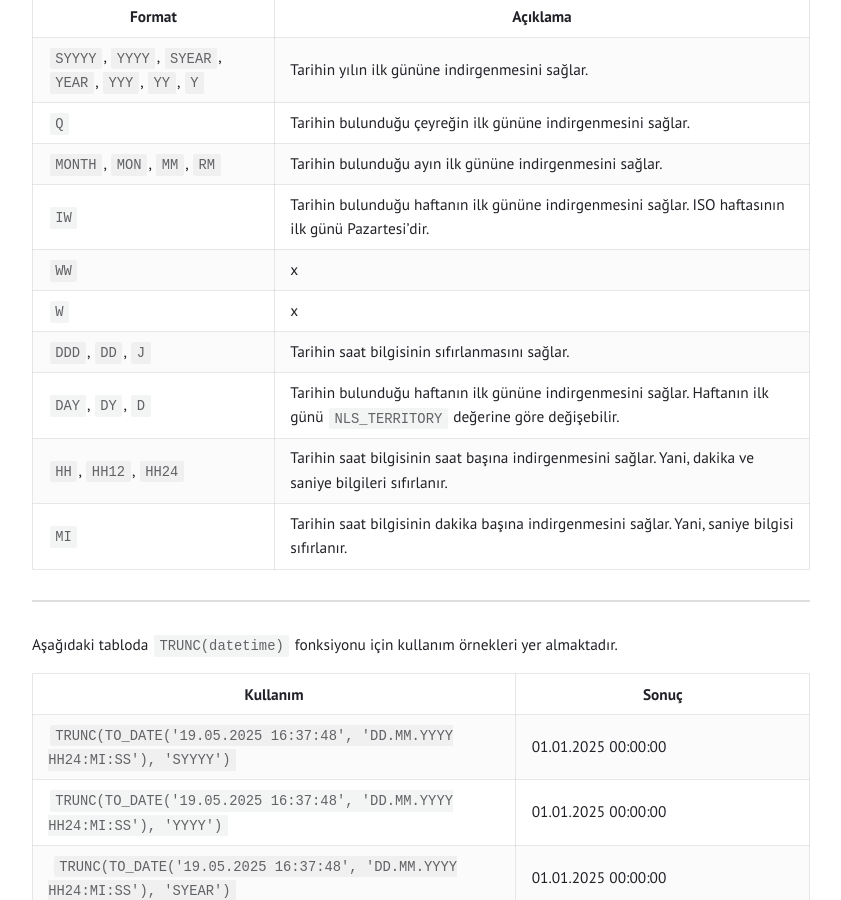
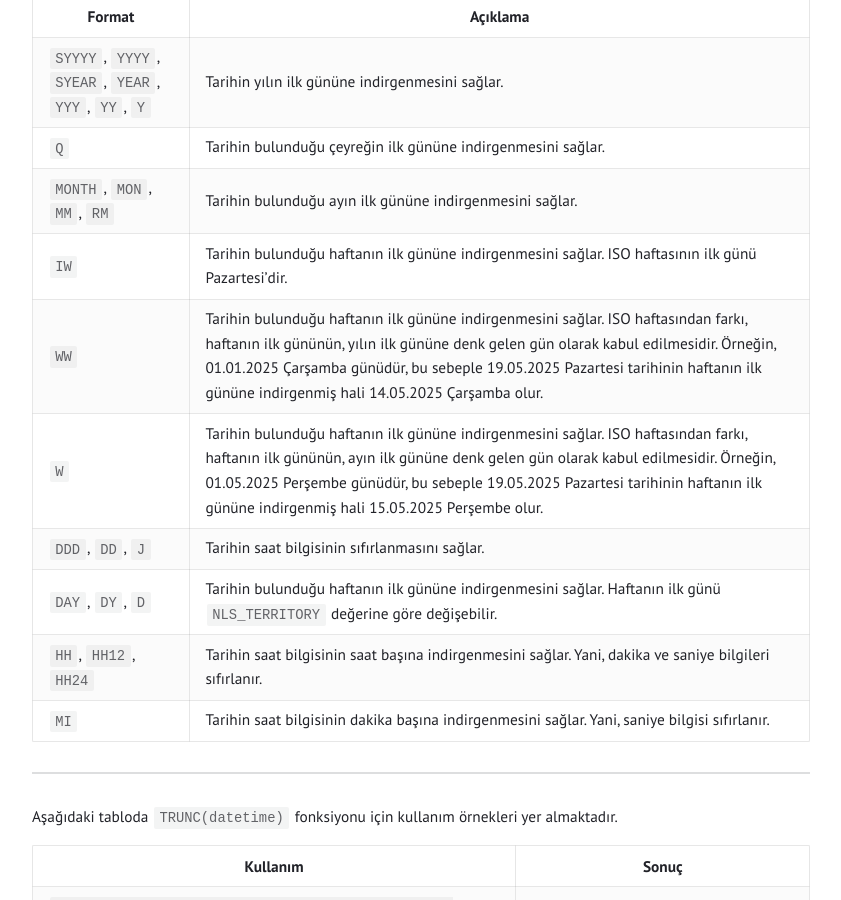
Before and after one commit to tunahanoguz/tunahanoguz.github.io, a Jekyll site: the page built from _posts/2025-05-27-oracle-trunc-datetime-fonksiyonu.md, in a window 1280 px wide and 900 px high, scrolled down 618 px. Shown: the whole window, without its empty margins (219-1060 px from the left). Built offline with Jekyll 4.4.1, drawn with Linux system fonts in a browser that asks for light colours; some of the changed text lies outside the part shown.

Commit message:
Update 2025-05-27-oracle-trunc-datetime-fonksiyonu.md

```diff
--- a/_posts/2025-05-27-oracle-trunc-datetime-fonksiyonu.md
+++ b/_posts/2025-05-27-oracle-trunc-datetime-fonksiyonu.md
@@ -26,8 +26,8 @@ Aşağıdaki tabloda bu fonksiyon için kullanılabilecek formatlar ve açıklam
 | `Q`                                                | Tarihin bulunduğu çeyreğin ilk gününe indirgenmesini sağlar.                                            |
 | `MONTH`, `MON`, `MM`, `RM`                         | Tarihin bulunduğu ayın ilk gününe indirgenmesini sağlar.                                                |
 | `IW`                                               | Tarihin bulunduğu haftanın ilk gününe indirgenmesini sağlar.	ISO haftasının ilk günü Pazartesi'dir.     |
-| `WW`                                               | x                                                                                                       |
-| `W`                                                | x                                                                                                       |
+| `WW`                                               | Tarihin bulunduğu haftanın ilk gününe indirgenmesini sağlar. ISO haftasından farkı, haftanın ilk gününün, yılın ilk gününe denk gelen gün olarak kabul edilmesidir. Örneğin, 01.01.2025 Çarşamba günüdür, bu sebeple 19.05.2025 Pazartesi tarihinin haftanın ilk gününe indirgenmiş hali 14.05.2025 Çarşamba olur. |
+| `W`                                                | Tarihin bulunduğu haftanın ilk gününe indirgenmesini sağlar. ISO haftasından farkı, haftanın ilk gününün, ayın ilk gününe denk gelen gün olarak kabul edilmesidir. Örneğin, 01.05.2025 Perşembe günüdür, bu sebeple 19.05.2025 Pazartesi tarihinin haftanın ilk gününe indirgenmiş hali 15.05.2025 Perşembe olur. |
 | `DDD`, `DD`, `J`                                   | Tarihin saat bilgisinin sıfırlanmasını sağlar.                                                          |
 | `DAY`, `DY`, `D`                                   | Tarihin bulunduğu haftanın ilk gününe indirgenmesini sağlar. Haftanın ilk günü `NLS_TERRITORY` değerine göre değişebilir. |
 | `HH`, `HH12`, `HH24`                               | Tarihin saat bilgisinin saat başına indirgenmesini sağlar. Yani, dakika ve saniye bilgileri sıfırlanır. |
@@ -52,6 +52,8 @@ Aşağıdaki tabloda `TRUNC(datetime)` fonksiyonu için kullanım örnekleri yer
 | `TRUNC(TO_DATE('19.05.2025 16:37:48', 'DD.MM.YYYY HH24:MI:SS'), 'MM')`    | 01.05.2025 00:00:00 |
 | `TRUNC(TO_DATE('19.05.2025 16:37:48', 'DD.MM.YYYY HH24:MI:SS'), 'RM')`    | 01.05.2025 00:00:00 |
 | `TRUNC(TO_DATE('19.05.2025 16:37:48', 'DD.MM.YYYY HH24:MI:SS'), 'IW')`    | 19.05.2025 00:00:00 |
+| `TRUNC(TO_DATE('19.05.2025 16:37:48', 'DD.MM.YYYY HH24:MI:SS'), 'WW')`    | 14.05.2025 00:00:00 |
+| `TRUNC(TO_DATE('19.05.2025 16:37:48', 'DD.MM.YYYY HH24:MI:SS'), 'W')`     | 15.05.2025 00:00:00 |
 | `TRUNC(TO_DATE('19.05.2025 16:37:48', 'DD.MM.YYYY HH24:MI:SS'), 'DDD')`   | 19.05.2025 00:00:00 |
 | `TRUNC(TO_DATE('19.05.2025 16:37:48', 'DD.MM.YYYY HH24:MI:SS'), 'DD')`    | 19.05.2025 00:00:00 |
 | `TRUNC(TO_DATE('19.05.2025 16:37:48', 'DD.MM.YYYY HH24:MI:SS'), 'J')`     | 19.05.2025 00:00:00 |
```
